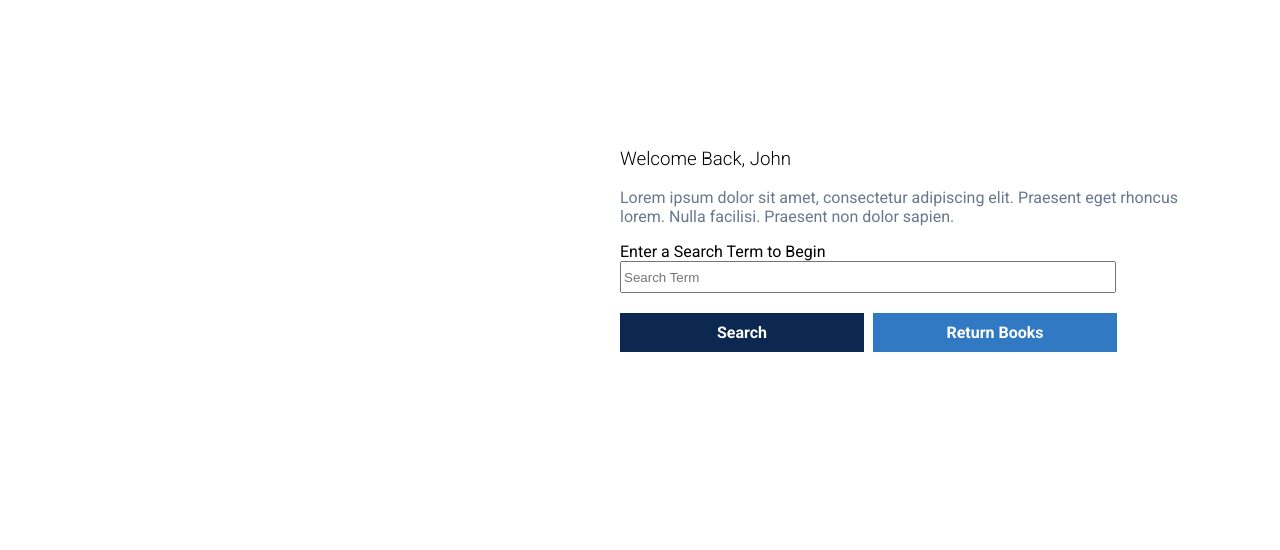
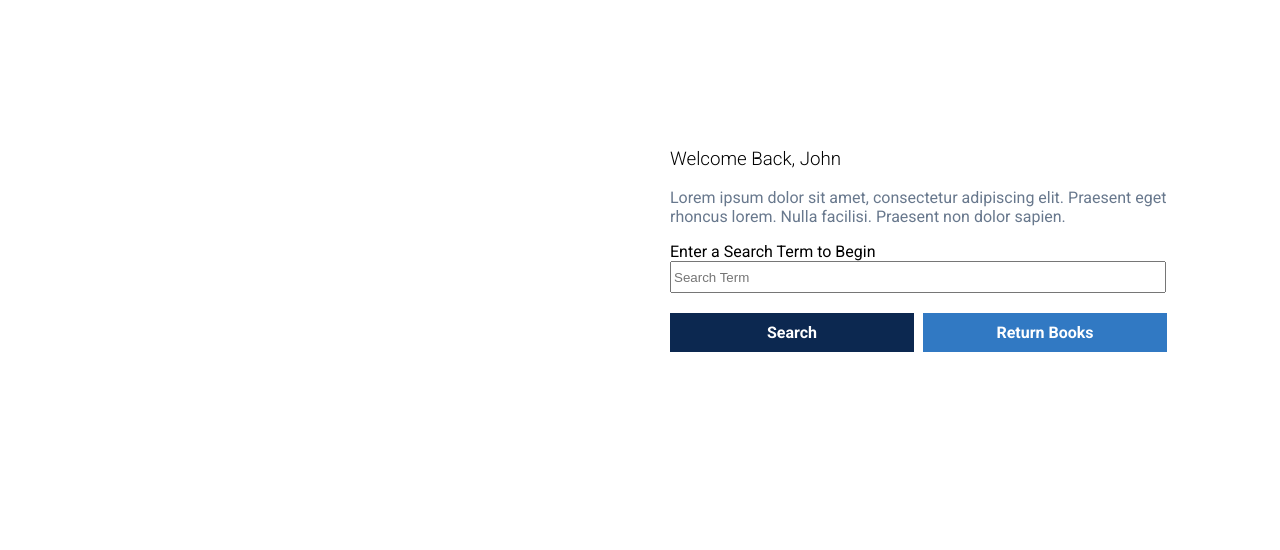
Before and after one commit to hzyniecki/uq-code-test, a website built with webpack: page src/index.html in a window 1280 px wide. Shown: the part 97-647 px from the top of the page. Built offline with nearby package versions, Linux system fonts and the light colour scheme; some packages are replaced by stand-ins of ours; files whose address does not match are found by name.

Commit message:
Cleaned up width

```diff
--- a/src/scss/main.scss
+++ b/src/scss/main.scss
@@ -429,13 +429,12 @@ div.row div.col-9 p {
 
     .hero__content {
         background: #FFFFFF;
-        padding: 10px 0px 0px 24px;
+        padding: 10px 0px 0px 29px;
         position: relative;
         z-index: 2;
         top: 24rem;
         height: 265px;
-        width: 600px;
-        max-width: 600px;
+        width: 555px;
     }
 
     div.panel.hero > div.container {
```
